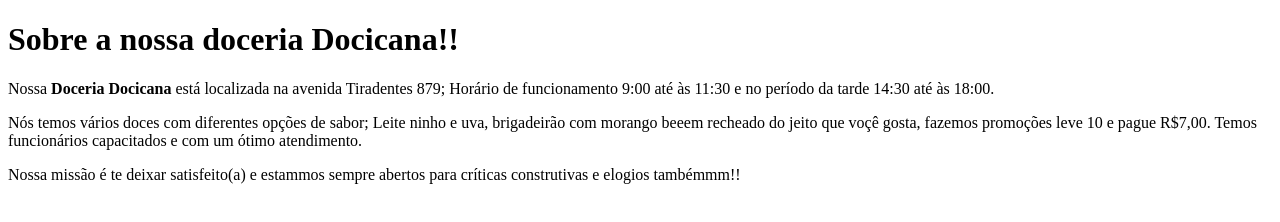
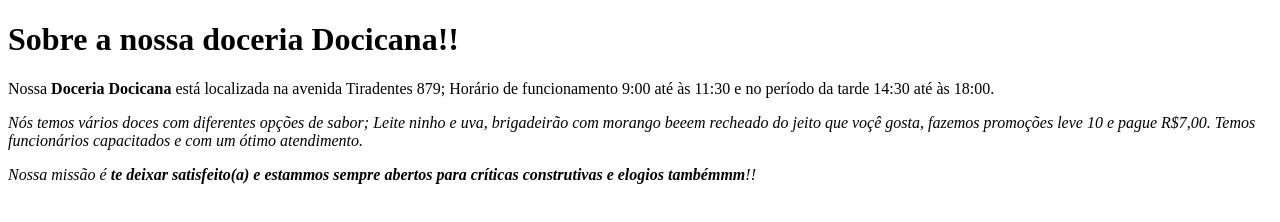
Before and after one commit to gokucarecasim/sugar, a plain HTML site: page index.html in a window 1280 px wide. Drawn offline with Linux system fonts and the light colour scheme.

Commit message:
Update index.html

```diff
--- a/index.html
+++ b/index.html
@@ -3,7 +3,7 @@
 <head>
     <meta charset="UTF-8">
     <meta name="viewport" content="width=device-width, initial-scale=1.0">
-    <title>Document</title>
+    <title>Doceria Docicana</title>
 </head>
 <body>
 
@@ -13,10 +13,10 @@
 <p>Nossa <strong>Doceria Docicana</strong> está localizada na avenida Tiradentes 879; Horário de funcionamento 9:00 até às 11:30 e no período
 da tarde 14:30 até às 18:00.</p>
 
-<p><em></em>Nós temos vários doces com diferentes opções de sabor; Leite ninho e uva, brigadeirão com morango beeem recheado do jeito que voçê gosta,
+<p><em>Nós temos vários doces com diferentes opções de sabor; Leite ninho e uva, brigadeirão com morango beeem recheado do jeito que voçê gosta,
 fazemos promoções leve 10 e pague R$7,00. Temos funcionários capacitados e com um ótimo atendimento.</em></p>
 
-<p>Nossa missão é te deixar satisfeito(a) e estammos sempre abertos para críticas construtivas e elogios tambémmm!!</p>
+<p stile="font-si ze: 20px"><em>Nossa missão é <strong> te deixar satisfeito(a) e estammos sempre abertos para críticas construtivas e elogios tambémmm</strong>!!</em></p>
 
 </body>
 </html>
```
